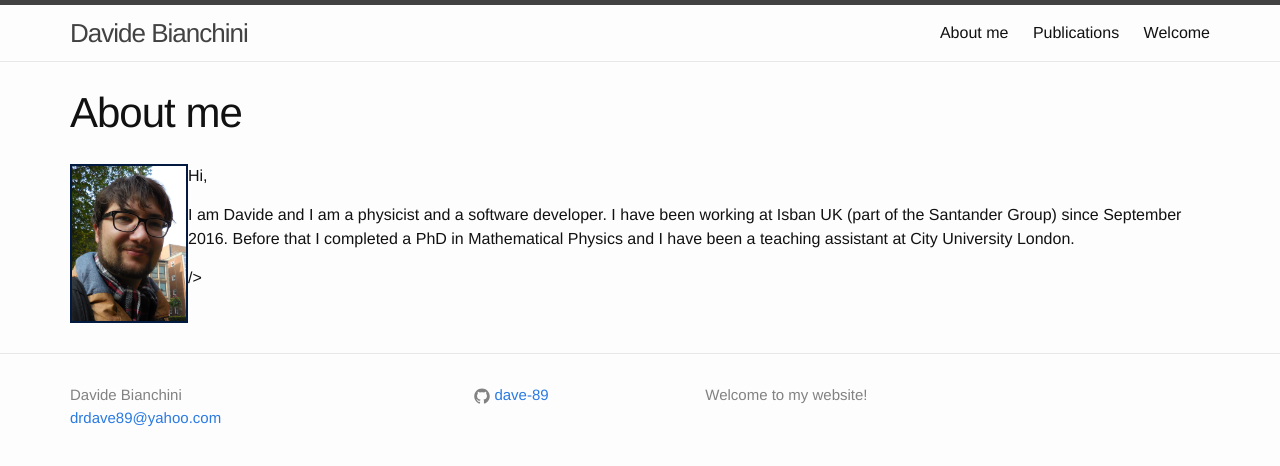
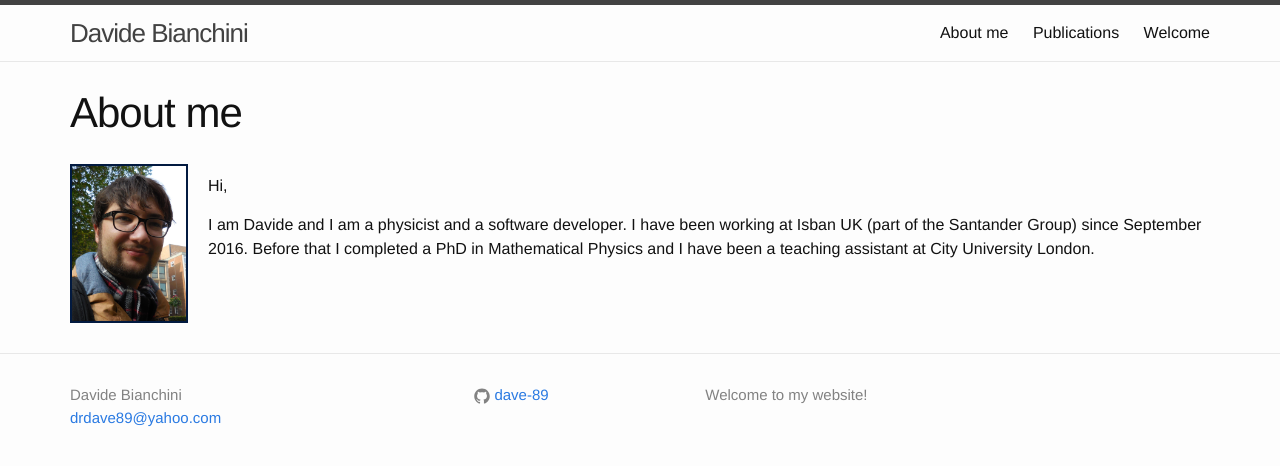
Before and after one commit to dave-89/dave-89.github.io, a Jekyll site: the page built from about.md, in a window 1280 px wide. Shown: the top 466 px of the page. Built offline with Jekyll 4.4.1, drawn with Linux system fonts in a browser that asks for light colours.

Commit message:
fixing about me

```diff
--- a/_layouts/about.html
+++ b/_layouts/about.html
@@ -9,7 +9,9 @@ img.resize{
    border:2px solid #021a40;
 }
 div.moveRight {
-	padding-right: 10px
+	position: relative;
+	right: -20px;
+	bottom: -10px;
 }
 </style>
 <article class="post">
@@ -20,8 +22,8 @@ div.moveRight {
 
   <img class="resize" src="/static/me.JPG" alt="" />
 
-  <div class="post-content">
-    <div class="moveRight" {{ content }} />
+  <div class="post-content moveRight">
+     {{ content }}
   </div>
 
 </article>
```
Also changed, not shown: 2 other files.
